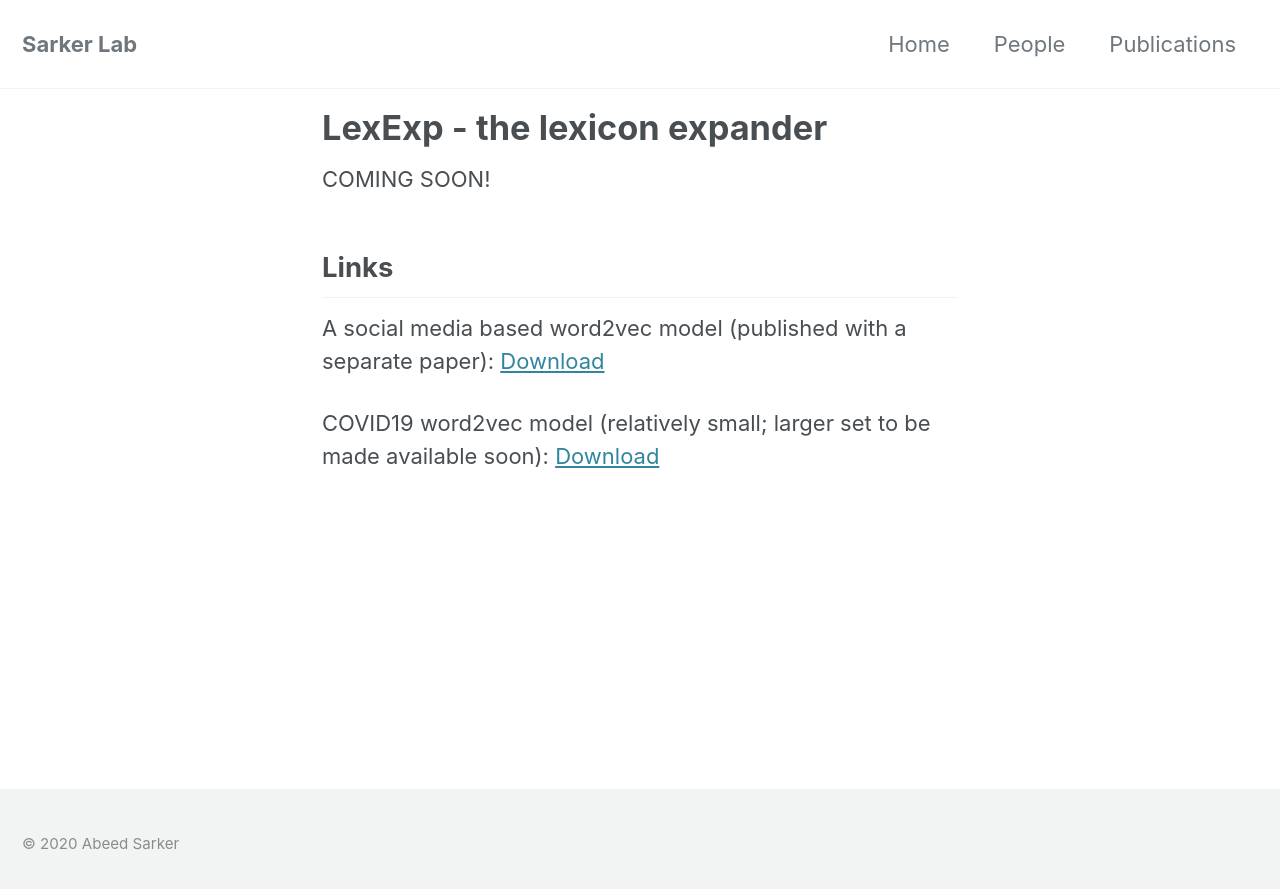
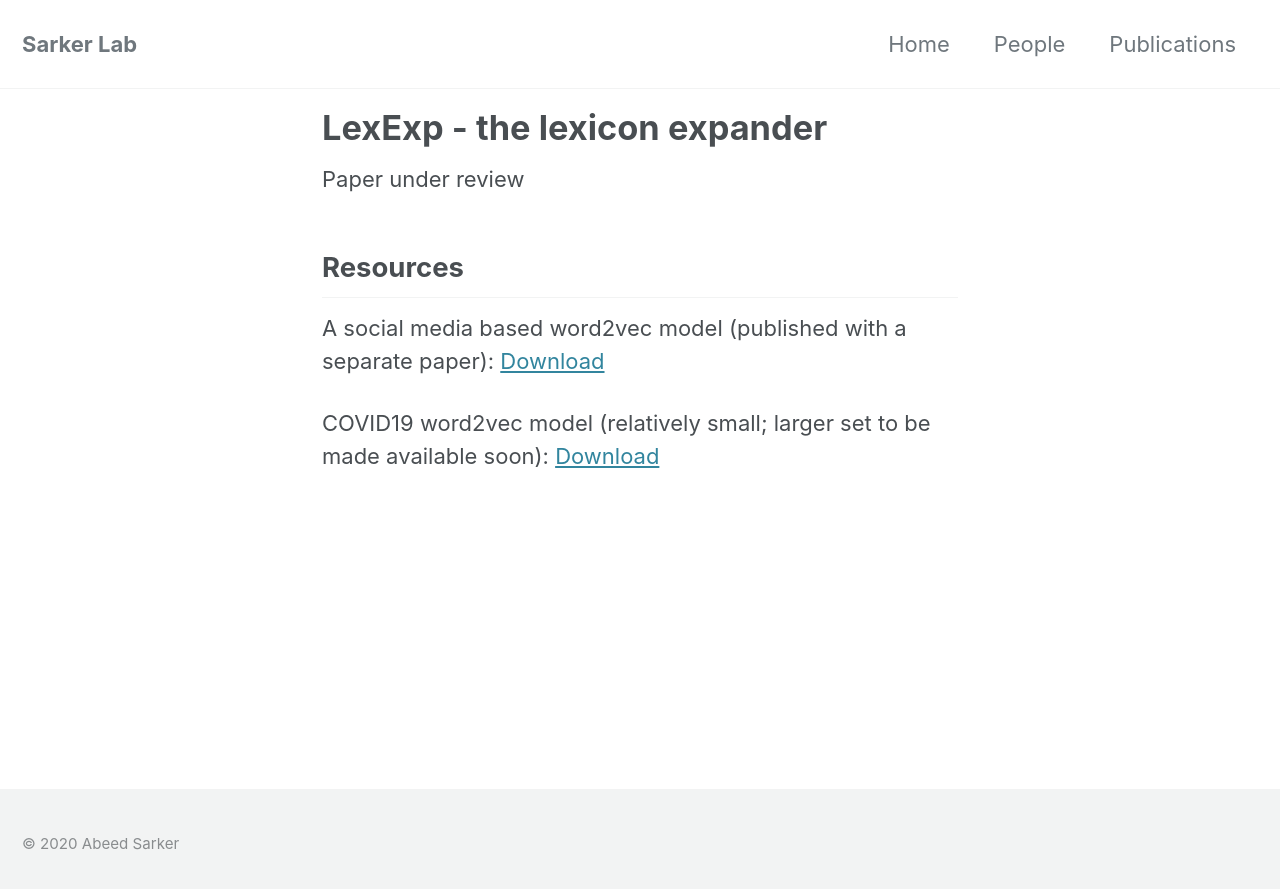
Before and after one commit to sarkerlab/Website, a Jekyll site: the page built from _pages/lexexp.md, in a window 1280 px wide. Shown: the top 889 px of the page. Built offline with Jekyll 4.4.1, drawn with Linux system fonts in a browser that asks for light colours; cached includes are drawn as plain includes; nearby versions of some CDN libraries.

Commit message:
Update lexexp.md

```diff
--- a/_pages/lexexp.md
+++ b/_pages/lexexp.md
@@ -4,9 +4,9 @@ author_profile: false
 title: "LexExp - the lexicon expander"
 ---
 
-COMING SOON!
+Paper under review
 
-## Links
+## Resources
 
 A social media based word2vec model (published with a separate paper): <a href="https://data.mendeley.com/datasets/dwr4xn8kcv/3"> Download </a>
 
```
